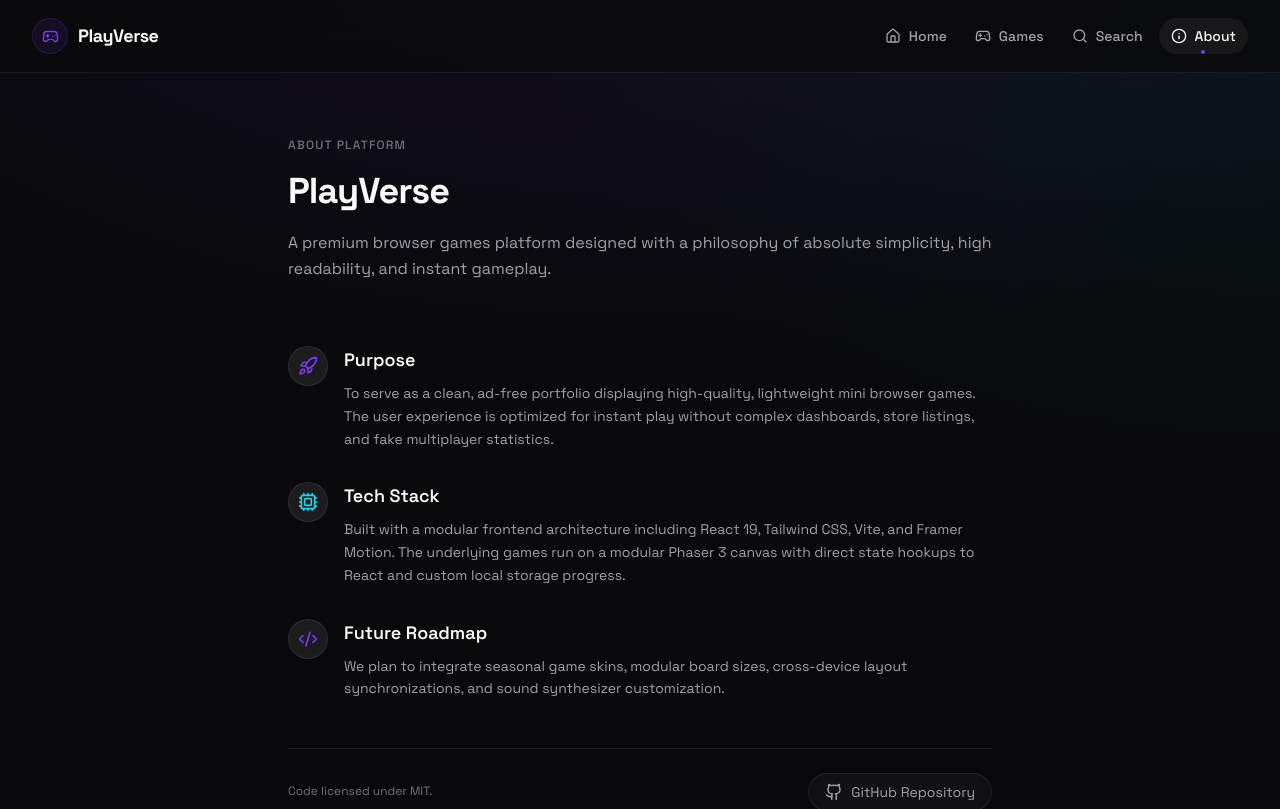
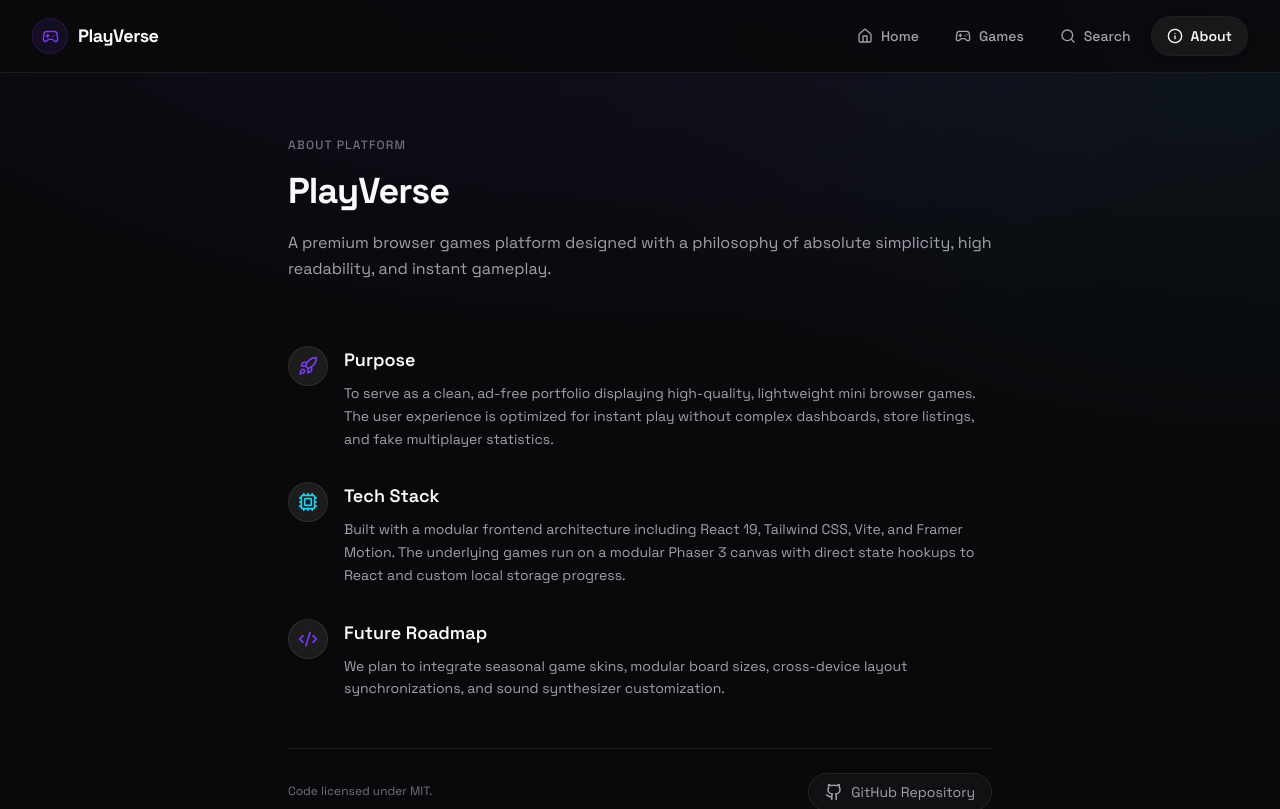
Before and after one commit to jeeshanabbasi/PlayVerse, a React (Vite) app: page /about in a window 1280 px wide. Shown: the top 809 px of the page. Built offline with nearby package versions, Linux system fonts and the light colour scheme.

Commit message:
ui fix and footer fix

```diff
--- a/src/components/game/GameCard/GameCard.jsx
+++ b/src/components/game/GameCard/GameCard.jsx
@@ -2,7 +2,7 @@ import { memo } from 'react';
 import { motion } from 'framer-motion';
 import { Play, Info } from 'lucide-react';
 import { Link, useNavigate } from 'react-router-dom';
-import { cn } from '@utils/index';
+import { cn, playUiTick, playUiClick } from '@utils/index';
 
 function GameCardComponent({
   id,
@@ -17,6 +17,7 @@ function GameCardComponent({
   const handleInfoClick = (e) => {
     e.preventDefault();
     e.stopPropagation();
+    playUiClick();
     navigate(`/game/${slug}`);
   };
 
@@ -25,12 +26,17 @@ function GameCardComponent({
       whileHover={{ y: -4 }}
       transition={{ type: 'spring', stiffness: 300, damping: 22 }}
       className={cn(
-        'group relative flex flex-col overflow-hidden rounded-2xl border border-border bg-surface shadow-[var(--shadow-card)] transition-colors duration-300 hover:border-primary/20',
+        'group relative flex flex-col overflow-hidden rounded-2xl border border-border bg-surface shadow-[var(--shadow-card)] transition-all duration-300 hover:border-primary/30 hover:shadow-[var(--shadow-glow)]',
         className
       )}
     >
       {/* Thumbnail Container */}
-      <Link to={`/play/${slug}`} className="relative block aspect-[16/10] overflow-hidden bg-surface-elevated">
+      <Link
+        to={`/play/${slug}`}
+        onClick={playUiClick}
+        onMouseEnter={playUiTick}
+        className="relative block aspect-[16/10] overflow-hidden bg-surface-elevated"
+      >
         {image ? (
           <img
             src={image}
@@ -48,6 +54,7 @@ function GameCardComponent({
         {/* Info Icon Button (Absolute Position) */}
         <button
           onClick={handleInfoClick}
+          onMouseEnter={playUiTick}
           className="absolute top-3 right-3 z-10 flex h-8 w-8 items-center justify-center rounded-full bg-background/80 text-text-secondary border border-border/40 backdrop-blur-md opacity-0 group-hover:opacity-100 transition-all duration-200 hover:bg-background hover:text-text"
           title="Game Info & Achievements"
           aria-label={`View achievements and controls for ${title}`}
@@ -70,6 +77,8 @@ function GameCardComponent({
         {/* Apple-style primary play button */}
         <Link
           to={`/play/${slug}`}
+          onClick={playUiClick}
+          onMouseEnter={playUiTick}
           className="mt-auto inline-flex items-center justify-center gap-2 w-full py-2 bg-primary hover:bg-primary-hover text-white text-sm font-medium rounded-xl transition-all duration-200"
         >
           <Play className="h-4 w-4 fill-current ml-0.5" />
--- a/src/components/layout/Footer/Footer.jsx
+++ b/src/components/layout/Footer/Footer.jsx
@@ -35,7 +35,7 @@ function FooterColumn({ title, links }) {
         )}
       >
         {links.map(({ label, path }) => (
-          <li key={path}>
+          <li key={label}>
             <Link
               to={path}
               className="text-sm text-text-secondary hover:text-text transition-colors duration-200 block py-1"
@@ -74,7 +74,7 @@ export function Footer() {
             &copy; {year} {APP_NAME}. All rights reserved.
           </p>
           <p className="text-xs text-text-muted">
-            Built for gamers, by gamers.
+            Built by Jeeshan Abbasi.
           </p>
         </div>
       </div>
--- a/src/components/layout/Header/Header.jsx
+++ b/src/components/layout/Header/Header.jsx
@@ -7,7 +7,6 @@ import { NAV_ITEMS } from '@constants/navigation';
 
 export function Header() {
   const [mobileOpen, setMobileOpen] = useState(false);
-
   const closeMobile = () => setMobileOpen(false);
 
   return (
--- a/src/components/layout/Navigation/Navigation.jsx
+++ b/src/components/layout/Navigation/Navigation.jsx
@@ -1,31 +1,37 @@
 import { NavLink } from 'react-router-dom';
-import { cn } from '@utils/index';
+import { motion } from 'framer-motion';
+import { cn, playUiTick, playUiClick } from '@utils/index';
 
-export function NavItem({ to, label, icon: Icon, onClick }) {
+export function NavItem({ to, label, icon: Icon, onClick, layoutId }) {
   return (
     <NavLink
       to={to}
-      onClick={onClick}
+      onClick={(e) => {
+        playUiClick();
+        if (onClick) onClick(e);
+      }}
+      onMouseEnter={playUiTick}
       className={({ isActive }) =>
         cn(
-          'relative inline-flex items-center gap-2 px-3 py-2 rounded-xl text-sm font-medium transition-all duration-250',
+          'relative inline-flex items-center gap-2 px-4 py-2.5 rounded-xl text-sm font-medium transition-colors duration-200 z-10',
           isActive
-            ? 'text-text bg-surface-hover'
-            : 'text-text-secondary hover:text-text hover:bg-surface-hover/60',
+            ? 'text-text font-semibold'
+            : 'text-text-secondary hover:text-text',
         )
       }
       end={to === '/'}
     >
       {({ isActive }) => (
         <>
+          {isActive && (
+            <motion.span
+              layoutId={layoutId}
+              className="absolute inset-0 rounded-xl bg-surface-hover border border-border/40 z-[-1] shadow-[0_2px_8px_rgba(0,0,0,0.15)]"
+              transition={{ type: 'spring', stiffness: 350, damping: 28 }}
+            />
+          )}
           {Icon && <Icon className="w-4 h-4" aria-hidden="true" />}
           <span>{label}</span>
-          {isActive && (
-            <span
-              className="absolute bottom-0 left-1/2 -translate-x-1/2 w-1 h-1 rounded-full bg-primary"
-              aria-hidden="true"
-            />
-          )}
         </>
       )}
     </NavLink>
@@ -34,6 +40,7 @@ export function NavItem({ to, label, icon: Icon, onClick }) {
 
 export function NavList({ items, orientation = 'horizontal', onItemClick, className }) {
   const isVertical = orientation === 'vertical';
+  const layoutId = isVertical ? 'mobileActiveNav' : 'desktopActiveNav';
 
   return (
     <nav
@@ -51,6 +58,7 @@ export function NavList({ items, orientation = 'horizontal', onItemClick, classN
           label={label}
           icon={icon}
           onClick={onItemClick}
+          layoutId={layoutId}
         />
       ))}
     </nav>
--- /dev/null
+++ b/src/utils/audio.js
@@ -0,0 +1,68 @@
+let audioCtx = null;
+
+export function getAudioContext() {
+  if (!audioCtx) {
+    audioCtx = new (window.AudioContext || window.webkitAudioContext)();
+  }
+  if (audioCtx.state === 'suspended') {
+    audioCtx.resume();
+  }
+  return audioCtx;
+}
+
+export function setMuteState(muted) {
+  localStorage.setItem('playverse_ui_muted', muted ? 'true' : 'false');
+}
+
+export function getMuteState() {
+  const saved = localStorage.getItem('playverse_ui_muted');
+  return saved === 'true';
+}
+
+export function playUiTick() {
+  if (getMuteState()) return;
+  try {
+    const ctx = getAudioContext();
+    const osc = ctx.createOscillator();
+    const gain = ctx.createGain();
+
+    osc.type = 'sine';
+    osc.frequency.setValueAtTime(1000, ctx.currentTime);
+    osc.frequency.exponentialRampToValueAtTime(800, ctx.currentTime + 0.02);
+
+    gain.gain.setValueAtTime(0.012, ctx.currentTime);
+    gain.gain.exponentialRampToValueAtTime(0.0001, ctx.currentTime + 0.02);
+
+    osc.connect(gain);
+    gain.connect(ctx.destination);
+
+    osc.start();
+    osc.stop(ctx.currentTime + 0.02);
+  } catch {
+    // ignore suspended state blockers
+  }
+}
+
+export function playUiClick() {
+  if (getMuteState()) return;
+  try {
+    const ctx = getAudioContext();
+    const osc = ctx.createOscillator();
+    const gain = ctx.createGain();
+
+    osc.type = 'triangle';
+    osc.frequency.setValueAtTime(520, ctx.currentTime);
+    osc.frequency.exponentialRampToValueAtTime(320, ctx.currentTime + 0.06);
+
+    gain.gain.setValueAtTime(0.022, ctx.currentTime);
+    gain.gain.exponentialRampToValueAtTime(0.0001, ctx.currentTime + 0.06);
+
+    osc.connect(gain);
+    gain.connect(ctx.destination);
+
+    osc.start();
+    osc.stop(ctx.currentTime + 0.06);
+  } catch {
+    // ignore
+  }
+}
--- a/src/utils/index.js
+++ b/src/utils/index.js
@@ -11,3 +11,4 @@ export function delay(ms) {
 }
 
 export * from './motion';
+export * from './audio';
```
